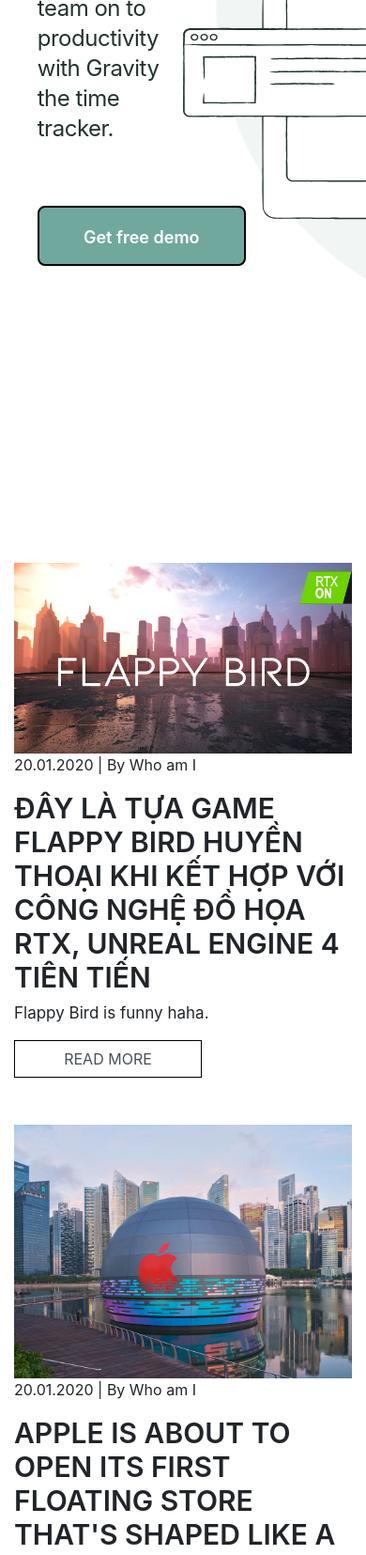
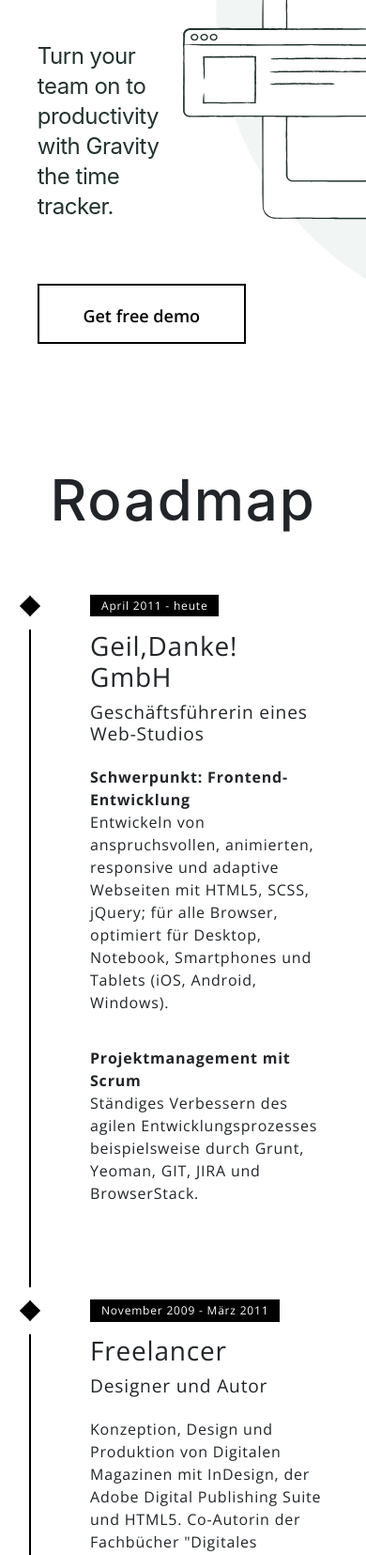
Before and after one commit to GalathonGame/website, a plain HTML site: page index.html in a window 390 px wide. Shown: the part 345-2000 px from the top of the page at 94% size. Drawn offline with nearby package versions, Linux system fonts and the light colour scheme; a web font is replaced by a local one.

Commit message:
add roadmap

```diff
--- /dev/null
+++ b/css/roadmap.css
@@ -0,0 +1,108 @@
+/* Variables */
+/* Fonts */
+@import url(https://fonts.googleapis.com/css?family=Open+Sans:300,700);
+body {
+  font-family: "Open Sans", "Helvetica Neue", Helvetica, Arial, sans-serif;
+  font-size: 1em;
+  font-weight: 300;
+  line-height: 1.5;
+  letter-spacing: 0.05em;
+}
+
+/* Layout */
+* {
+  -moz-box-sizing: border-box;
+  -webkit-box-sizing: border-box;
+  box-sizing: border-box;
+}
+
+/* Styling */
+.timeline {
+  margin: 4em auto;
+  position: relative;
+  max-width: 46em;
+}
+.timeline:before {
+  background-color: black;
+  content: "";
+  margin-left: -1px;
+  position: absolute;
+  top: 0;
+  left: 2em;
+  width: 2px;
+  height: 100%;
+}
+
+.timeline-event {
+  position: relative;
+}
+.timeline-event:hover .timeline-event-icon {
+  -moz-transform: rotate(-45deg);
+  -ms-transform: rotate(-45deg);
+  -webkit-transform: rotate(-45deg);
+  transform: rotate(-45deg);
+  background-color: #a83279;
+}
+.timeline-event:hover .timeline-event-thumbnail {
+  -moz-box-shadow: inset 40em 0 0 0 #a83279;
+  -webkit-box-shadow: inset 40em 0 0 0 #a83279;
+  box-shadow: inset 40em 0 0 0 #a83279;
+}
+
+.timeline-event-copy {
+  padding: 2em;
+  position: relative;
+  top: -1.875em;
+  left: 4em;
+  width: 80%;
+}
+.timeline-event-copy h3 {
+  font-size: 1.75em;
+}
+.timeline-event-copy h4 {
+  font-size: 1.2em;
+  margin-bottom: 1.2em;
+}
+.timeline-event-copy strong {
+  font-weight: 700;
+}
+.timeline-event-copy p:not(.timeline-event-thumbnail) {
+  padding-bottom: 1.2em;
+}
+
+.timeline-event-icon {
+  -moz-transition: -moz-transform 0.2s ease-in;
+  -o-transition: -o-transform 0.2s ease-in;
+  -webkit-transition: -webkit-transform 0.2s ease-in;
+  transition: transform 0.2s ease-in;
+  -moz-transform: rotate(45deg);
+  -ms-transform: rotate(45deg);
+  -webkit-transform: rotate(45deg);
+  transform: rotate(45deg);
+  background-color: black;
+  outline: 10px solid white;
+  display: block;
+  margin: 0.5em 0.5em 0.5em -0.5em;
+  position: absolute;
+  top: 0;
+  left: 2em;
+  width: 1em;
+  height: 1em;
+}
+
+.timeline-event-thumbnail {
+  -moz-transition: box-shadow 0.5s ease-in 0.1s;
+  -o-transition: box-shadow 0.5s ease-in 0.1s;
+  -webkit-transition: box-shadow 0.5s ease-in;
+  -webkit-transition-delay: 0.1s;
+  transition: box-shadow 0.5s ease-in 0.1s;
+  color: white;
+  font-size: 0.75em;
+  background-color: black;
+  -moz-box-shadow: inset 0 0 0 0em #ef795a;
+  -webkit-box-shadow: inset 0 0 0 0em #ef795a;
+  box-shadow: inset 0 0 0 0em #ef795a;
+  display: inline-block;
+  margin-bottom: 1.2em;
+  padding: 0.25em 1em 0.2em 1em;
+}
--- a/css/style.css
+++ b/css/style.css
@@ -1,5 +1,5 @@
 @import url('https://fonts.googleapis.com/css2?family=Roboto:wght@100;300;400;500;700;900&display=swap');
-@import url('font.css')
+@import url('font.css');
 * {
     padding: 0;
     margin: 0;
@@ -54,7 +54,7 @@
 }
 .navbar-brand {
     font-size: 32px !important;
-    margin-left: 8% !important;
+    margin-left: 6.5% !important;
 }
 
 .nav-link {
@@ -65,10 +65,8 @@
   background: #71A89E;
   border: 2px solid #000000;
   box-sizing: border-box;
-  border-radius: 8px;
   width: 150px;
   height: 50px;
-  font-family: SF Pro Display;
   font-style: normal;
   font-weight: 600;
   font-size: 18px;
@@ -85,15 +83,30 @@
 }
 .header-btn{
   margin-left: 15%;
-  background: #71A89E;
+  background: white;
   border: 2px solid #000000;
   box-sizing: border-box;
-  border-radius: 8px;
   padding: 20px 24px;
   margin-top: 50px;
   width: 222px;
   height: 64px;
-  font-family: SF Pro Display;
+  font-style: normal;
+  font-weight: 600;
+  font-size: 18px;
+  line-height: 24px;
+  color: black;
+}
+
+.header-btn:hover{
+  transition-duration: 500ms;
+  margin-left: 15%;
+  background: #71A89E;
+  border: 2px solid #000000;
+  box-sizing: border-box;
+  padding: 20px 24px;
+  margin-top: 50px;
+  width: 222px;
+  height: 64px;
   font-style: normal;
   font-weight: 600;
   font-size: 18px;
@@ -150,11 +163,16 @@
 }
 
 .h1-header {
-    font-weight: 700;
-    font-size: 5vw;
-    color: black;
-    margin-left: 15%;
-    font-family: 'SF Pro Display', 'Open Sans', sans-serif;
+  font-weight: 700;
+  font-size: 5vw;
+  color: black;
+  margin-left: 15%;
+  font-family: 'SF Pro Display', 'Open Sans', sans-serif;
+  font-family: SF Pro Display;
+  font-style: normal;
+  font-weight: normal;
+  line-height: 72px;
+/* identical to box height, or 150% */
 }
 
 .p-header {
@@ -164,6 +182,7 @@
     font-weight: normal;
     font-size: 24px;
     line-height: 32px;
+    margin-top: 50px;
     /* or 133% */
 
     letter-spacing: -0.02em;
@@ -180,7 +199,6 @@
         margin-top: 50%;
     }
     .h1-header {
-        font-weight: 700;
         font-size: 11vw;
         color: black;
 
@@ -314,24 +332,40 @@
 
 /***********************************BLOG POST******************************/
 
+.blog-post-h1 {
+  font-family: SF Pro Display;
+  font-style: normal;
+  font-weight: 500;
+  font-size: 60px;
+  line-height: 110.5%;
+  /* or 53px */
+
+  text-align: center;
+  letter-spacing: 0.03em;
+}
+
+.img-fluid {
+    border-radius: 6px;
+}
+
 #blog-post {
     margin-top: 100px;
 }
 
 .post {
     display: block;
-    margin: 50px auto;
+    margin: 50px 10%;
 
 }
 
 .h3-article {
     font-weight: 600;
     font-size: 30px;
-    text-transform: uppercase;
+    font-family: SF Pro Display;
 }
-.p-article {
-    font-weight: 400;
-    font-size: 17px;
+
+.time-post {
+    margin-top: 15px;
 }
 
 .post-text {
@@ -354,6 +388,7 @@
     height: 40px !important;
     background: transparent !important;
     border-radius: 0% !important;
+    margin-top: 10px;
 
 }
 
@@ -361,7 +396,7 @@
 .readmore-btn:hover {
 
 
-    background-color: grey !important;
+    background-color: #71A89E !important;
     color: white !important;
     border: 1px grey solid !important;
     transition: 0.5s !important;
@@ -378,7 +413,7 @@
 .end-footer {
 
     margin-top: 100px;
-    background-color: black;
+    background-color: #333333;
     height: auto;
     margin-bottom: 0;
 
@@ -420,7 +455,7 @@
 
  .line-text span {
     display: inline-block;
-    background-color: black;
+    background-color: #323438;
     color: white;
     position: relative;
     z-index: 2;
--- a/index.html
+++ b/index.html
@@ -14,6 +14,7 @@
         href="https://fonts.googleapis.com/css2?family=Open+Sans:ital,wght@0,300;0,400;0,600;0,700;0,800;1,300;1,400;1,600;1,700;1,800&display=swap"
         rel="stylesheet">
     <link rel="stylesheet" type="text/css" href="css/style.css">
+    <link rel="stylesheet" type="text/css" href="css/roadmap.css">
     <link rel="stylesheet" href="https://cdnjs.cloudflare.com/ajax/libs/font-awesome/4.7.0/css/font-awesome.min.css">
     <link rel="stylesheet" href="https://stackpath.bootstrapcdn.com/bootstrap/4.5.2/css/bootstrap.min.css"
         integrity="sha384-JcKb8q3iqJ61gNV9KGb8thSsNjpSL0n8PARn9HuZOnIxN0hoP+VmmDGMN5t9UJ0Z" crossorigin="anonymous">
@@ -99,91 +100,112 @@
             </div>
         </header>
 
+        <section id="roadmap">
+            <h1 class="blog-post-h1">Roadmap</h1>
+            <ul class="timeline">
+                <li class="timeline-event">
+                  <label class="timeline-event-icon"></label>
+                  <div class="timeline-event-copy">
+                    <p class="timeline-event-thumbnail">April 2011 - heute</p>
+                    <h3>Geil,Danke! GmbH</h3>
+                    <h4>Geschäftsführerin eines Web-Studios</h4>
+                    <p><strong>Schwerpunkt: Frontend-Entwicklung</strong><br>Entwickeln von anspruchsvollen, animierten, responsive und adaptive Webseiten mit HTML5, SCSS, jQuery; für alle Browser, optimiert für Desktop, Notebook, Smartphones und Tablets (iOS, Android, Windows).</p>
+                    <p><strong>Projektmanagement mit Scrum</strong><br>Ständiges Verbessern des agilen Entwicklungsprozesses beispielsweise durch Grunt, Yeoman, GIT, JIRA und BrowserStack.</p>
+                  </div>
+                </li>
+                <li class="timeline-event">
+                  <label class="timeline-event-icon"></label>
+                  <div class="timeline-event-copy">
+                    <p class="timeline-event-thumbnail">November 2009 - März 2011</p>
+                    <h3>Freelancer</h3>
+                    <h4>Designer und Autor</h4>
+                    <p>Konzeption, Design und Produktion von Digitalen Magazinen mit InDesign, der Adobe Digital Publishing Suite und HTML5. Co-Autorin der Fachbücher "Digitales Publizieren für Tablets" und "Adobe Digital Publishing Suite" erschienen im dpunkt.verlag.</p>
+                  </div>
+                </li>
+                <li class="timeline-event">
+                  <label class="timeline-event-icon"></label>
+                  <div class="timeline-event-copy">
+                    <p class="timeline-event-thumbnail">April 2011 - heute</p>
+                    <h3>konplan gmbh</h3>
+                    <h4>IT-Consultant</h4>
+                    <p><strong>Systemarchitektur, Consulting</strong><br>Konzeption und Modellierung von Systemen und APIs für Digital Publishing und Entitlement nach SOA</p>
+                  </div>
+                </li>
+              </ul>
+
+        </section>
+
+        <section id="about-us">
+            <h1 class="blog-post-h1">Our team members</h1>
+        </section>
 
         <section id="blog-post">
 
-            <div class="container">
+            <div class="container-fluid">
+
+                <h1 class="blog-post-h1">Recent blog post</h1>
+                <div class="row">
+                    <div class="col-md-4 col-sm-12">
 
                         <div class="post">
+                            <div class="row">
+                                    <img class="img-fluid" src="img/article-img-1.jpg">
 
-                    <div class="row">
-                        <div class="col-md-5 col-sm-12">
-                            <img class="img-fluid" src="img/article-img-1.jpg">
-                        </div>
-
-                        <div class="col-md-7 col-sm-12">
-                            <p>20.01.2020 | By Who am I</p>
+                                    <p class="time-post">20.01.2020 | By Who am I</p>
                                     <div class="post-text">
                                         <h3 class="h3-article">
                                             Đây là tựa game Flappy Bird huyền thoại khi kết hợp với công nghệ đồ họa RTX, Unreal
                                             Engine 4 tiên tiến
                                         </h3>
-                                <p class="p-article">
-                                    Flappy Bird is funny haha.
-                                </p>
-
-
                                     </div>
                                     <a href="post.html" class="link"><button class="form-control readmore-btn">READ
                                             MORE</button></a>
                             </div>
                         </div>
                     </div>
+                    <div class="col-md-4 col-sm-12">
+                        <div class="post">
+                            <div class="row">
+                                    <img class="img-fluid" src="img/article-img-2.jpg">
 
-                <div class="post">
 
-                    <div class="row">
-                        <div class="col-md-5 col-sm-12">
-                            <img class="img-fluid" src="img/article-img-2.jpg">
-                        </div>
-
-                        <div class="col-md-7 col-sm-12">
-                            <p>20.01.2020 | By Who am I</p>
+                                    <p class="time-post">20.01.2020 | By Who am I</p>
 
                                     <div class="post-text">
                                         <h3 class="h3-article">
                                             Apple is about to open its first floating store that's shaped like a giant sphere —
                                             take a look
                                         </h3>
-                                <p class="p-article">
-                                    SINGAPORE - JANUARY 29: A floating glass orb, allegedly to be the new Apple flagship
-                                    store at Marina Bay Sands is seen with the Central Business District in the
-                                    background on January 29, 2020 in Singapore.
-
-                                </p>
                                     </div>
-
                                     <a href="post.html" class="link"><button class="form-control readmore-btn">READ
                                             MORE</button></a>
                             </div>
                         </div>
+
                     </div>
 
+                    <div class="col-md-4 col-sm-12">
+                        <div class="post">
+                            <div class="row">
+                                <img class="img-fluid" src="img/article-img-3.webp">
 
-                <div class="post">
 
-                    <div class="row">
-                        <div class="col-md-5 col-sm-12">
-                            <img class="img-fluid" src="img/article-img-3.webp">
-                        </div>
-
-                        <div class="col-md-7 col-sm-12">
-                            <p>20.01.2020 | By Who am I</p>
+                                    <p class="time-post">20.01.2020 | By Who am I</p>
 
                                     <div class="post-text">
                                         <h3 class="h3-article">
                                             AMAZON ANNOUNCES HALO, A FITNESS BAND AND APP THAT SCANS YOUR BODY AND VOICE</h3>
-                                <p class="p-article">
-                                    It makes a 3D model of your body and tracks the emotional tone in your voice</p>
                                     </div>
 
 
                                     <a href="post.html" class="link"><button class="form-control readmore-btn">READ
                                             MORE</button></a>
 
+
+                            </div>
+                        </div>
                     </div>
 
-                    </div>
                 </div>
 
             </div>
@@ -195,7 +217,7 @@
 
             <h2 class="h1-footer">GALATHON STUDIO</h2>
 
-            <h1 class="main-footer">Something here yoooo, write something and make it long</h1>
+            <h1 class="main-footer">Turn your team on to productivity with Gravity the time tracker.</h1>
 
             <div class="line-text"><span>GALATHON 2021</span></div>
 
--- a/js/script.js
+++ b/js/script.js
@@ -22,8 +22,6 @@
 
     }
 
-
-
 }, false);
 
 menu.addEventListener('mouseleave', function() {
```
Lines whose indentation alone changed are shown as unchanged.
